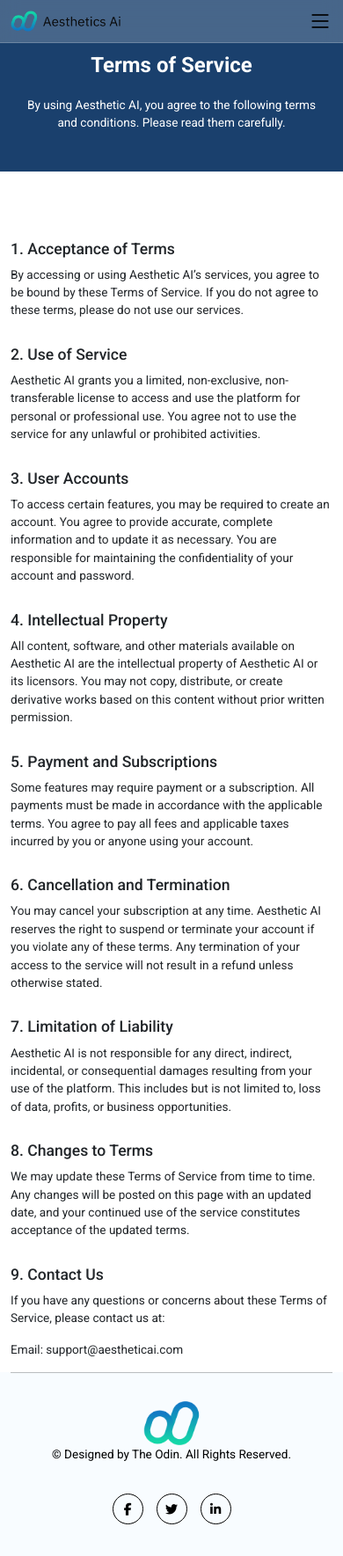
After one commit to nidhik3/astheticai, a CodeIgniter app: page /ai-dynamic/index.php/terms/index in a window 390 px wide. The commit adds this page. Shown: the whole page at 88% size. Run offline with CodeIgniter, Linux system fonts and the light colour scheme; some libraries are stand-ins or nearby versions.

Commit message:
terms and policy

```diff
--- /dev/null
+++ b/application/controllers/Terms.php
@@ -0,0 +1,13 @@
+<?php
+defined('BASEPATH') OR exit('No direct script access allowed');
+
+class Terms extends CI_Controller {
+
+	public function index()
+	{
+		$this->load->helper('url');
+        $this->load->view('header');
+		$this->load->view('terms');
+		$this->load->view('footer');
+	}
+}
--- a/application/views/footer.php
+++ b/application/views/footer.php
@@ -35,9 +35,9 @@
                 <div class="col-lg-3 col-md-6 footer-links">
                     <h4>Legal</h4>
                     <ul>
-                        <li> <a href="">Privacy Policy</a></li>
-                        <li> <a href="">Terms of Service</a></li>
-                        <li> <a href="">Disclaimer</a></li>
+                        <li> <a href="privacy">Privacy Policy</a></li>
+                        <li> <a href="terms">Terms of Service</a></li>
+                        <li> <a href="disclaimer">Disclaimer</a></li>
                     </ul>
                 </div>
 
--- a/application/views/header.php
+++ b/application/views/header.php
@@ -17,8 +17,8 @@
 
   <!-- Google Fonts -->
   <link rel="preconnect" href="https://fonts.googleapis.com">
-<link rel="preconnect" href="https://fonts.gstatic.com" crossorigin>
-<link href="https://fonts.googleapis.com/css2?family=Roboto:ital,wght@0,100;0,300;0,400;0,500;0,700;0,900;1,100;1,300;1,400;1,500;1,700;1,900&display=swap" rel="stylesheet">
+  <link rel="preconnect" href="https://fonts.gstatic.com" crossorigin>
+  <link href="https://fonts.googleapis.com/css2?family=Roboto:ital,wght@0,100;0,300;0,400;0,500;0,700;0,900;1,100;1,300;1,400;1,500;1,700;1,900&display=swap" rel="stylesheet">
 
   <!-- Vendor CSS Files -->
   <link href="assets/vendor/bootstrap/css/bootstrap.min.css" rel="stylesheet">
@@ -33,7 +33,7 @@
 
   <!-- -----slider------ -->
   <link rel="stylesheet" href="https://unpkg.com/swiper/swiper-bundle.min.css" />
-<script src="https://unpkg.com/swiper/swiper-bundle.min.js"></script>
+  <script src="https://unpkg.com/swiper/swiper-bundle.min.js"></script>
 
   <!-- -----slider------ -->
 
@@ -45,8 +45,8 @@
   * License: https://bootstrapmade.com/license/
   ======================================================== -->
   <style>
-    .scrollto{
-      color:black;
+    .scrollto {
+      color: black;
     }
   </style>
 </head>
@@ -58,7 +58,7 @@
     <div class="container d-flex align-items-center justify-content-between md-pl-5">
 
       <a href="Main" class="logo"><img src="assets/img/logo.png" alt="" class="img-fluid">
-        </a>
+      </a>
 
 
 
@@ -67,9 +67,16 @@
 
         <ul>
           <li><a class="nav-link scrollto active" href="Feature">Features</a></li>
-           <li><a class="nav-link scrollto" href="About">About</a></li>
+          <li><a class="nav-link scrollto" href="About">About</a></li>
           <li><a class="nav-link scrollto" href="Pricing">Pricing</a></li>
+          <li>
+            <div class="row d-flex justify-content-center">
+              <div class="col-md-5 d-flex justify-content-center">
+                <a class="gradientb-nav" href="Contact ">Connect with us</a>
+              </div>
+            </div>
 
+          </li>
           <!-- <li><a class="nav-link scrollto " href="">Buy template</a></li> -->
 
           <!-- <li class="dropdown"><a href="#"><span>Drop Down</span> <i class="bi bi-chevron-down"></i></a>
@@ -92,6 +99,7 @@
           <!-- <li><a class="nav-link scrollto blue" href="Contact">Contact</a></li> -->
         </ul>
         <i class="bi bi-list mobile-nav-toggle"></i>
+
       </nav><!-- .navbar -->
 
       <a class="gradientb" href="Contact ">Connect with us</a>
--- /dev/null
+++ b/application/views/terms.php
@@ -0,0 +1,141 @@
+<style>
+  .hero {
+    background-color: #1A406D;
+    color: white;
+    padding: 100px 15px;
+    text-align: center;
+  }
+
+  h1 {
+    font-weight: 700;
+    margin-bottom: 20px;
+    font-size: 2rem;
+  }
+
+  h2 {
+    margin-top: 30px;
+    font-size: 1.5rem;
+    font-weight: 500;
+  }
+
+  p {
+    font-size: 1rem;
+    margin-bottom: 15px;
+  }
+
+  ul {
+    padding-left: 1.5rem;
+  }
+
+  ul li {
+    margin-bottom: 10px;
+  }
+
+  @media (max-width: 768px) {
+    h1 {
+      font-size: 1.75rem;
+    }
+
+    h2 {
+      font-size: 1.25rem;
+    }
+
+    p {
+      font-size: 0.9rem;
+    }
+
+    .hero {
+      padding: 60px 10px 30px 10px;
+    }
+
+    ul {
+      padding-left: 1rem;
+    }
+  }
+
+  @media (max-width: 576px) {
+    h1 {
+      font-size: 1.5rem;
+    }
+
+    h2 {
+      font-size: 1.1rem;
+    }
+
+    p {
+      font-size: 0.85rem;
+    }
+
+    ul {
+      padding-left: 0.75rem;
+    }
+
+    .btn {
+      font-size: 0.9rem;
+      padding: 8px 16px;
+    }
+  }
+</style>
+<div class="hero">
+  <div class="container">
+    <h1>Terms of Service</h1>
+    <p>By using Aesthetic AI, you agree to the following terms and conditions. Please read them carefully.</p>
+  </div>
+</div>
+
+<div class="container pt-5">
+  <!-- Introduction -->
+  <h2>1. Acceptance of Terms</h2>
+  <p>
+    By accessing or using Aesthetic AI’s services, you agree to be bound by these Terms of Service. If you do not agree to these terms, please do not use our services.
+  </p>
+
+  <!-- Use of Service -->
+  <h2>2. Use of Service</h2>
+  <p>
+    Aesthetic AI grants you a limited, non-exclusive, non-transferable license to access and use the platform for personal or professional use. You agree not to use the service for any unlawful or prohibited activities.
+  </p>
+
+  <!-- User Accounts -->
+  <h2>3. User Accounts</h2>
+  <p>
+    To access certain features, you may be required to create an account. You agree to provide accurate, complete information and to update it as necessary. You are responsible for maintaining the confidentiality of your account and password.
+  </p>
+
+  <!-- Intellectual Property -->
+  <h2>4. Intellectual Property</h2>
+  <p>
+    All content, software, and other materials available on Aesthetic AI are the intellectual property of Aesthetic AI or its licensors. You may not copy, distribute, or create derivative works based on this content without prior written permission.
+  </p>
+
+  <!-- Payment and Subscriptions -->
+  <h2>5. Payment and Subscriptions</h2>
+  <p>
+    Some features may require payment or a subscription. All payments must be made in accordance with the applicable terms. You agree to pay all fees and applicable taxes incurred by you or anyone using your account.
+  </p>
+
+  <!-- Cancellation and Termination -->
+  <h2>6. Cancellation and Termination</h2>
+  <p>
+    You may cancel your subscription at any time. Aesthetic AI reserves the right to suspend or terminate your account if you violate any of these terms. Any termination of your access to the service will not result in a refund unless otherwise stated.
+  </p>
+
+  <!-- Limitation of Liability -->
+  <h2>7. Limitation of Liability</h2>
+  <p>
+    Aesthetic AI is not responsible for any direct, indirect, incidental, or consequential damages resulting from your use of the platform. This includes but is not limited to, loss of data, profits, or business opportunities.
+  </p>
+
+  <!-- Changes to Terms -->
+  <h2>8. Changes to Terms</h2>
+  <p>
+    We may update these Terms of Service from time to time. Any changes will be posted on this page with an updated date, and your continued use of the service constitutes acceptance of the updated terms.
+  </p>
+
+  <!-- Contact Information -->
+  <h2>9. Contact Us</h2>
+  <p>
+    If you have any questions or concerns about these Terms of Service, please contact us at:
+  </p>
+  <p>Email: <a href="mailto:support@aestheticai.com">support@aestheticai.com</a></p>
+</div>
--- a/assets/css/responsive.css
+++ b/assets/css/responsive.css
@@ -27,6 +27,9 @@
 	.t1 {
 		font-size: 32px;
 	}
+	.dw {
+		font-size:28px !important;
+	}
 
 
 	.img1 img {
@@ -35,25 +38,88 @@
 
 	.txt4 {
 		padding: 0px 20px;
-		width: 68%;
+		width: 60%;
+	}
+	.txt4 .pg{
+		display: none;
 	}
 
 	.application {
-		height: 5vh;
-		width: 107px;
+		display: none !important;
 	}
 
 	.ic1,
 	.ic2,
 	.ic3,
-	.ic4 {
+	.ic4 , .eicon1, .eicon2{
 		display: none !important;
 	}
 
 	.ci {
-		height: 330px;
+		height: 300px;
+	}
+	.txt1 {
+		background-color:rgb(243 247 248);
+		top: 0%;
+		left: 0%;
+
+	}
+	.phone1 {
+
+		margin-right: -65px !important;
+	}
+
+	footer .side{
+		display: none !important;
+	}
+
+	#footer .footer-top{
+		padding: 0;
 	}
 
 
+	.mission {
+		top: 7% !important;
+    left: 2%  !important;
+		width: 57%;
+	}
+	.vision {
+		top: 50% !important;
+		right: -2%!important;
+		width: 57%;
+	}
+	.mission .ppara{
+		font-size: 12px;
+	}
+.vision .ppara{
+		font-size: 12px;
+	}
+	.t2{
+		font-size: 21px;
+		margin: 0;
+	}
+
+	.card1 {
+		min-height: 80vh;
+	}
+
+	.gradientb-nav {
+		height: 7vh;
+		background: linear-gradient(90deg, #14D5A9 0%, #1179C4 100%);
+		color: white !important;
+		display: flex !important;
+		align-items: center !important;
+		text-align: center;
+		justify-content: center !important;
+		/* font-weight: 500; */
+		padding: 5px 15px;
+		font-size: 13px;
+		border-radius: 20px;
+		width: 58%;
+	}
+	.gradientb {
+		display: none !important;
+	 }
+
 
 }
--- a/assets/css/style.css
+++ b/assets/css/style.css
@@ -262,8 +262,11 @@ a:hover {
     padding: 5px 15px;
     font-size: 13px;
     border-radius: 20px;
-	width: 188px;
+	width: 159px;
 
+}
+.light-blue1{
+	width: 169px  !important ;
 }
 .join-us{
     height: 7vh;
@@ -314,6 +317,10 @@ a:hover {
     padding: 5px 15px;
     font-size: 13px;
     border-radius: 20px;
+}
+
+.gradientb-nav {
+   display: none !important;
 }
 
 .animated-random-gradient {
@@ -769,7 +776,7 @@ border-top-left-radius: 12px;
 }
 
 .mobile-nav-toggle.bi-x {
-	color: #fff;
+	color: black;
 }
 
 @media (max-width: 991px) {
@@ -787,14 +794,15 @@ border-top-left-radius: 12px;
 	overflow: hidden;
 	top: 0;
 	right: 0;
-	left: 0;
+	/* left: 0; */
 	bottom: 0;
-	background: rgba(255, 255, 255, 0.5);
+	background: rgba(255, 255, 255, 0.6);
 	backdrop-filter: blur(10px); /* Blur effect */
     -webkit-backdrop-filter: blur(10px); /* Blur effect for Safari */
 	transition: 0.3s;
 	z-index: 999;
 	height: 100vh;
+    width: 60%;
 }
 
 .navbar-mobile .mobile-nav-toggle {
```
Also changed, not shown: application/controllers/Disclaimer.php (added, +13 -0 lines), application/controllers/Privacy.php (added, +13 -0 lines), application/views/about.php (+4 -4 lines), application/views/disclaimer.php (added, +132 -0 lines), application/views/feature.php (+4 -4 lines), application/views/main.php (+6 -6 lines), application/views/privacy.php (added, +154 -0 lines).
